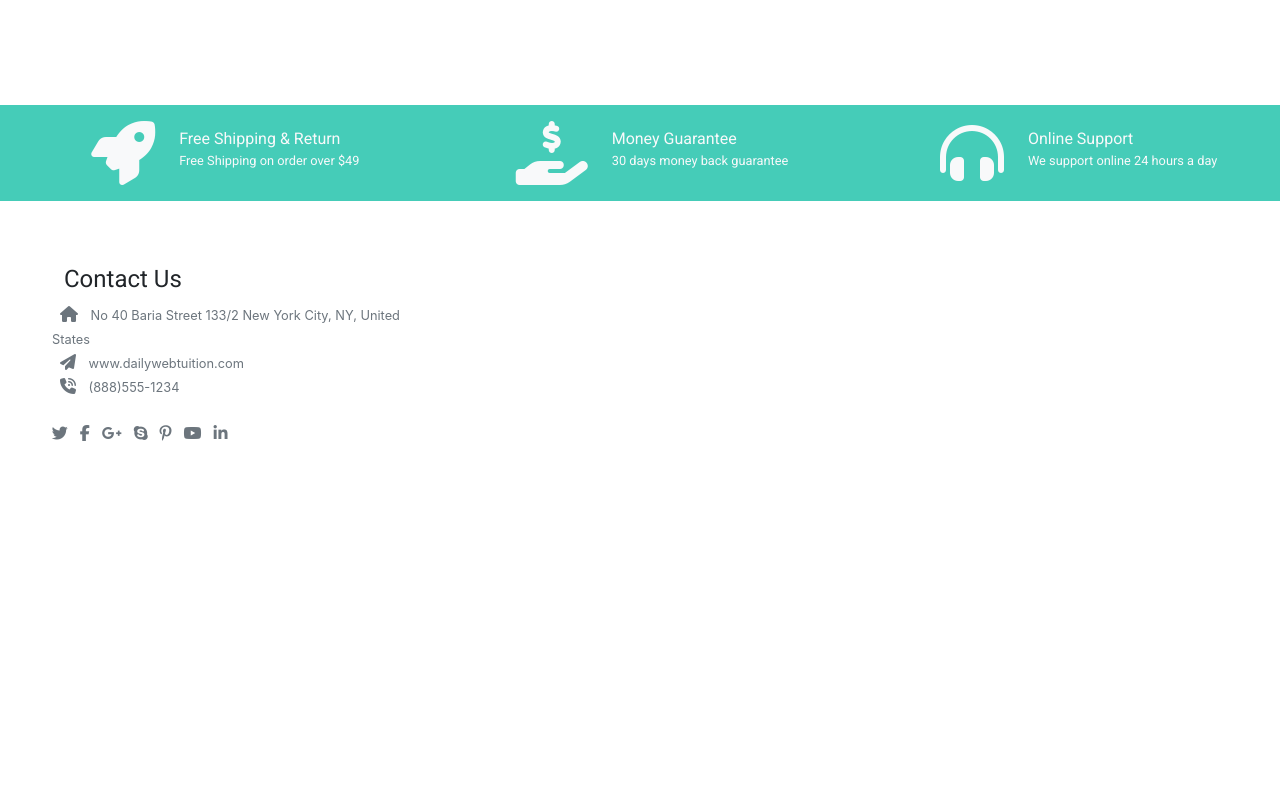
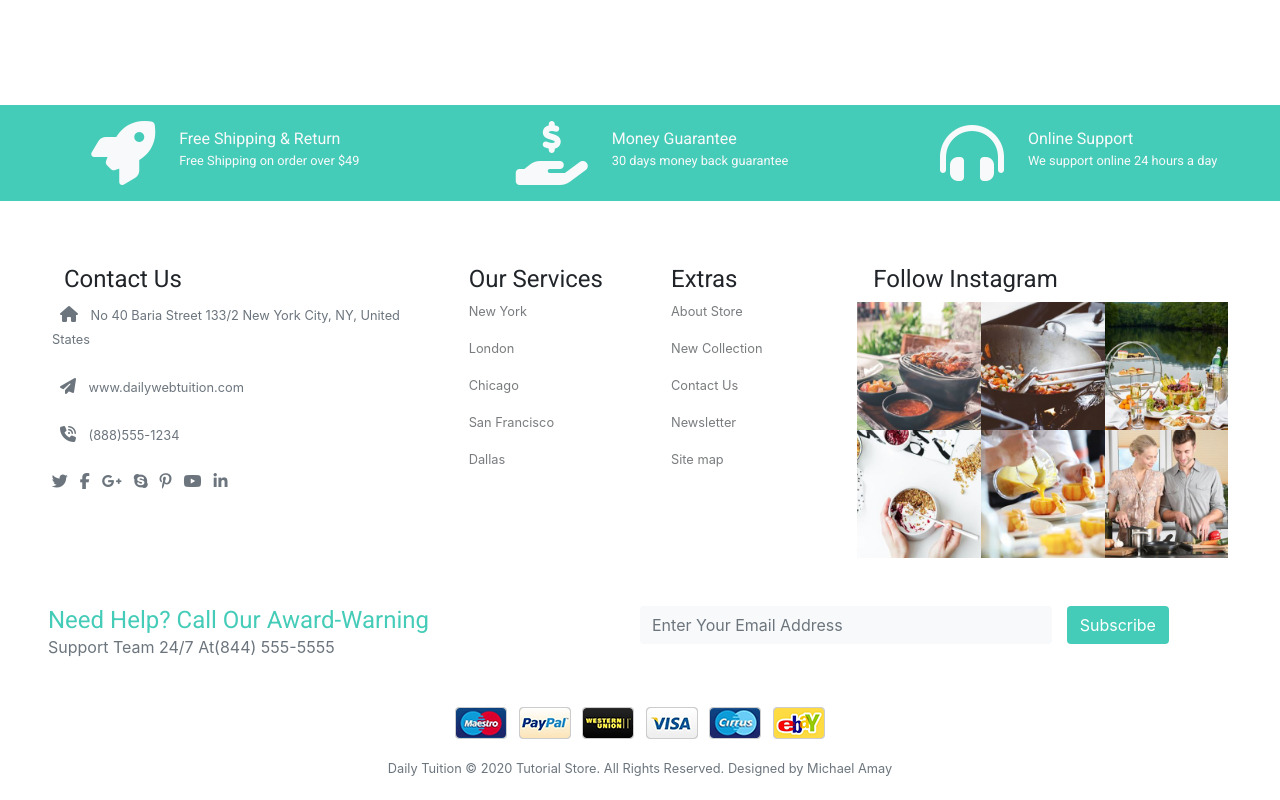
Before and after one commit to Michaelamay/Furnitureland, a plain HTML site: page index.html in a window 1280 px wide. Shown: the part 4664-5464 px from the top of the page. Before the commit the page ends 5133 px from the top, so only its background shows below. Drawn offline with nearby package versions, Linux system fonts and the light colour scheme; a web font is replaced by a local one.

Commit message:
Added code to footer.

```diff
--- a/index.html
+++ b/index.html
@@ -818,10 +818,14 @@
                             <i class="fa fa-home px-md-2"></i>
                             <small>No 40 Baria Street 133/2 New York City, NY, United States</small>
                         </div>
+                    </div>
+                    <div class="row pl-md-1 text-secondary py-4">
                         <div class="col-12">
                             <i class="fa fa-paper-plane px-md-2"></i>
                             <small>www.dailywebtuition.com</small>
                         </div>
+                    </div>
+                    <div class="row pl-md-1 text-secondary">
                         <div class="col-12">
                             <i class="fa fa-phone-volume px-md-2"></i>
                             <small>(888)555-1234</small>
@@ -841,11 +845,68 @@
                         </div>
                     </div>
                 </div>
-                <div class="col-md-2 col-sm-12"></div>
-                <div class="col-md-2 col-sm-12"></div>
-                <div class="col-md-4 col-sm-12"></div>
+                <div class="col-md-2 col-sm-12">
+                    <h4>Our Services</h4>
+                    <div class="d-flex flex-column pl-md-3">
+                        <small class="pt-0">New York</small>
+                        <small>London</small>
+                        <small>Chicago</small>
+                        <small>San Francisco</small>
+                        <small>Dallas</small>
+                    </div>
+                </div>
+                <div class="col-md-2 col-sm-12">
+                    <h4>Extras</h4>
+                    <div class="d-flex flex-column pl-md-3">
+                        <small class="pt-0">About Store</small>
+                        <small>New Collection</small>
+                        <small>Contact Us</small>
+                        <small>Newsletter</small>
+                        <small>Site map</small>
+                    </div>
+                </div>
+                <div class="col-md-4 follow-us col-sm-12">
+                    <h4>Follow Instagram</h4>
+                    <div class="d-flex flex-row">
+                        <img src="./assets/256_n.jpg" alt="Instagram - 1" class="img-fluid">
+                        <img src="./assets/792_n.jpg" alt="Instagram - 2" class="img-fluid">
+                        <img src="./assets/392_n.jpg" alt="Instagram - 3" class="img-fluid">
+                    </div>
+                    <div class="d-flex flex-row">
+                        <img src="./assets/664_n.jpg" alt="Instagram - 1" class="img-fluid">
+                        <img src="./assets/088_n.jpg" alt="Instagram - 2" class="img-fluid">
+                        <img src="./assets/896_n.jpg" alt="Instagram - 3" class="img-fluid">
+                    </div>
+                </div>
             </div>
         </div>
+
+        <div class="container-fluid news pt-5">
+            <div class="row">
+                <div class="col-md-6 col-12 pl-5">
+                    <h4 class="primary-color font-roboto m-0 p-0">
+                        Need Help? Call Our Award-Warning
+                    </h4>
+                    <p class="m-0 p-0 text-secondary">
+                        Support Team 24/7 At(844) 555-5555
+                    </p>
+                </div>
+                <div class="col-md-4 col-12 my-md-0 my-3 pl-md-0 pl-5">
+                    <input type="text" class="form-control border-0 bg-light" placeholder="Enter Your Email Address">
+                </div>
+                <div class="col-md-2 col-12 my-md-0 my-3 pl-md-0 pl-5">
+                    <button class="btn bg-primary-color text-white">Subscribe</button>
+                </div>
+            </div>
+        </div>
+
+        <div class="container text-center">
+            <p class="pt-5">
+                <img src="./assets/payment.png" alt="payment image" class="img-fluid">
+            </p>
+            <small class="text-secondary py-4">Daily Tuition © 2020 Tutorial Store. All Rights Reserved. Designed by Michael Amay</small>
+        </div>
+
     </footer>
 
 
```
